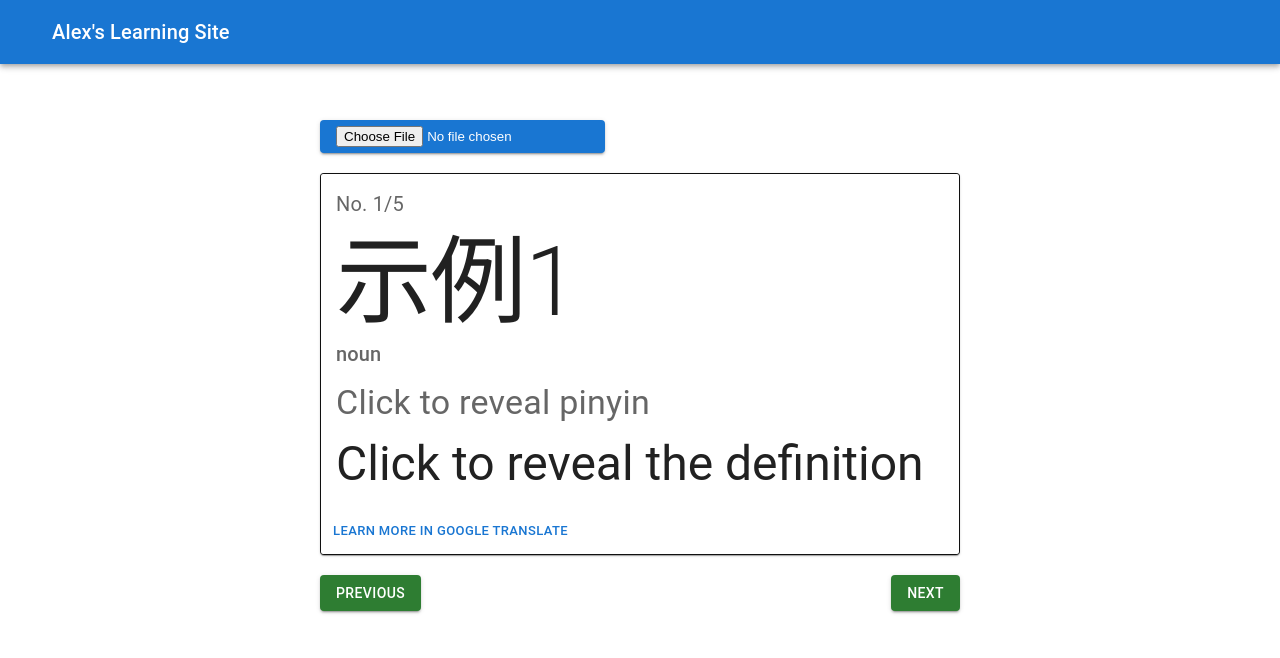
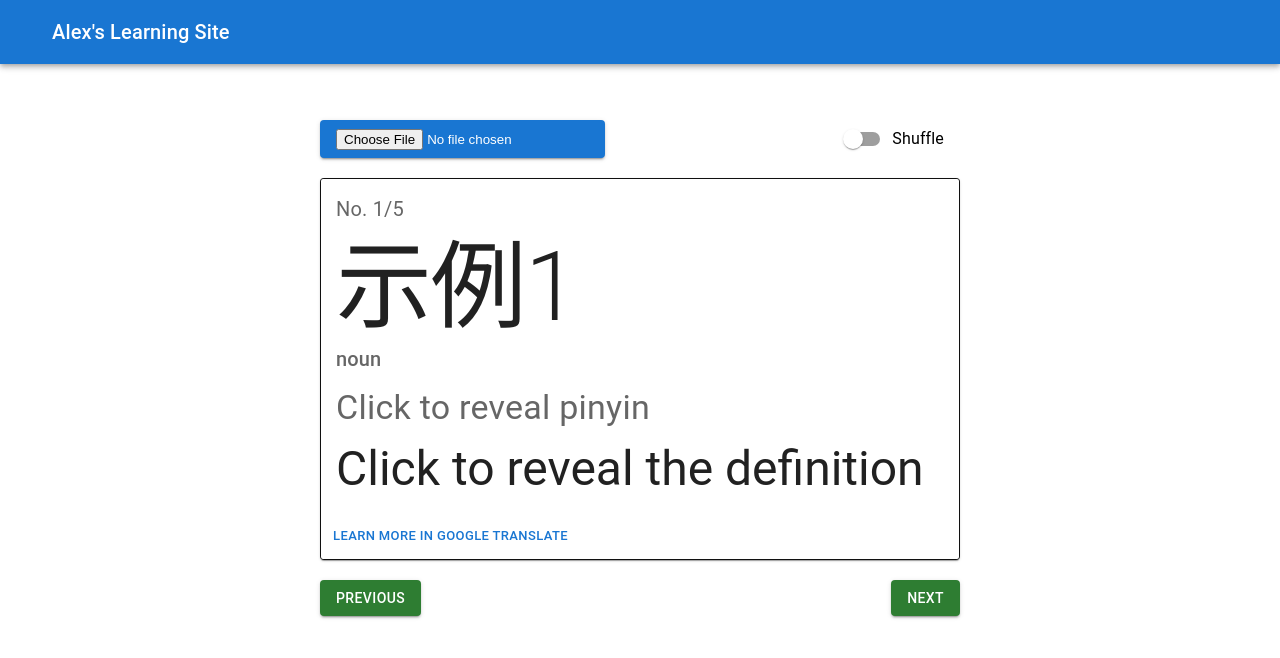
Before and after one commit to HaochenQ/React-Chinese-learning-App, a React (Create React App) app: page / in a window 1280 px wide. Shown: the top 658 px of the page. Built offline with nearby package versions, Linux system fonts and the light colour scheme.

Commit message:
first commit

```diff
--- a/src/App.css
+++ b/src/App.css
@@ -18,3 +18,7 @@
   margin-top: 20px;
   justify-content: space-between;
 }
+.input-bar{
+  display: flex;
+  justify-content: space-between;
+}
--- a/src/App.js
+++ b/src/App.js
@@ -6,17 +6,47 @@ import data from "./data/input.json";
 import "./App.css";
 import { Button } from "@mui/material";
 import UploadButtons from "./components/Upload";
+import ContrlledSwitch from "./components/ControlledSwitch";
 
 function App() {
   const [current, setCurrent] = React.useState(0);
   const [files, setFiles] = React.useState("");
+  const [shuffle, setShuffle] = React.useState(false);
+  //const [len, setLen] = React.useState(data.length);
+  //React.useEffect()
 
-  let [word, setWord] = React.useState(data[current]);
+  //let [word, setWord] = React.useState(data[current]);
+  let word;
+  let len = data.length;
+  //
+  const [pre, setPre] = React.useState([]);
+  //get a random number but self
 
-  const next = () =>
-    current < data.length - 1 ? setCurrent(current + 1) : setCurrent(0);
-  const previous = () =>
-    current > 0 ? setCurrent(current - 1) : setCurrent(4);
+  const getRandom = (max) => {
+    let number = Math.floor(Math.random() * max);
+    return number === current ? getRandom(max) : number;
+  };
+  // const next = () =>
+  //   current < len - 1 ? setCurrent(current + 1) : setCurrent(0);
+  const next = () => {
+    if (shuffle) {
+      let random = getRandom(len);
+      console.log(random);
+      pre.length === len ? setPre[[current]] : setPre(pre.push(current));
+      //console.log("pre: " + pre);
+      setCurrent(random);
+    } else {
+      return current < len - 1 ? setCurrent(current + 1) : setCurrent(0);
+    }
+  };
+
+  const previous = () => {
+    if (shuffle) {
+      pre ? setCurrent(pre.pop) : setCurrent(current - 1);
+    } else {
+      current > 0 ? setCurrent(current - 1) : setCurrent(len - 1);
+    }
+  };
 
   const handleChange = (e) => {
     const fileReader = new FileReader();
@@ -25,26 +55,39 @@ function App() {
       // console.log("e.target.result", e.target.result);
       setFiles(e.target.result);
       setCurrent(0);
+      //setLen(JSON.parse(files).length);
     };
   };
+
+  const handleSwitchChange = (e) => {
+    //console.log(e.target.checked);
+    setShuffle(e.target.checked);
+  };
+  //console.log(JSON.parse(files)[current]);
   files ? (word = JSON.parse(files)[current]) : (word = data[current]);
+  //files ? setWord(JSON.parse(files)[current]) : setWord(data[current]);
+  files ? (len = JSON.parse(files).length) : (len = data.length);
 
   return (
     <React.Fragment>
       {/* <CssBaseline /> */}
       {/* The rest of your application */}
       <NavBar />
+
       <div className="body">
         <div className="word-card">
-          <Button variant="contained">
-            <input type="file" onChange={handleChange} />
-          </Button>
-          <br />
+          <div className="input-bar">
+            <Button variant="contained">
+              <input type="file" onChange={handleChange} />
+            </Button>
+            <ContrlledSwitch handleChange={handleSwitchChange} />
+          </div>
+          {/* <br /> */}
           {/* <UploadButtons />
           <br /> */}
           <br />
           <Card
-            len={data.length}
+            len={len}
             id={word.id}
             word={word.word}
             grammar={word.grammar}
--- /dev/null
+++ b/src/components/ControlledSwitch.jsx
@@ -0,0 +1,16 @@
+import * as React from "react";
+import FormGroup from "@mui/material/FormGroup";
+import FormControlLabel from "@mui/material/FormControlLabel";
+import Switch from "@mui/material/Switch";
+
+export default function ContrlledSwitch({ handleChange }) {
+  return (
+    <FormGroup>
+      <FormControlLabel
+        control={<Switch onChange={handleChange} />}
+        label="Shuffle"
+      />
+      {/* <FormControlLabel disabled control={<Switch />} label="Disabled" /> */}
+    </FormGroup>
+  );
+}
```
Also changed, not shown: public/favicon16.png (renamed from public/favicon-16x16.png), public/favicon32.png (renamed from public/favicon-32x32.png), public/manifest.json.
